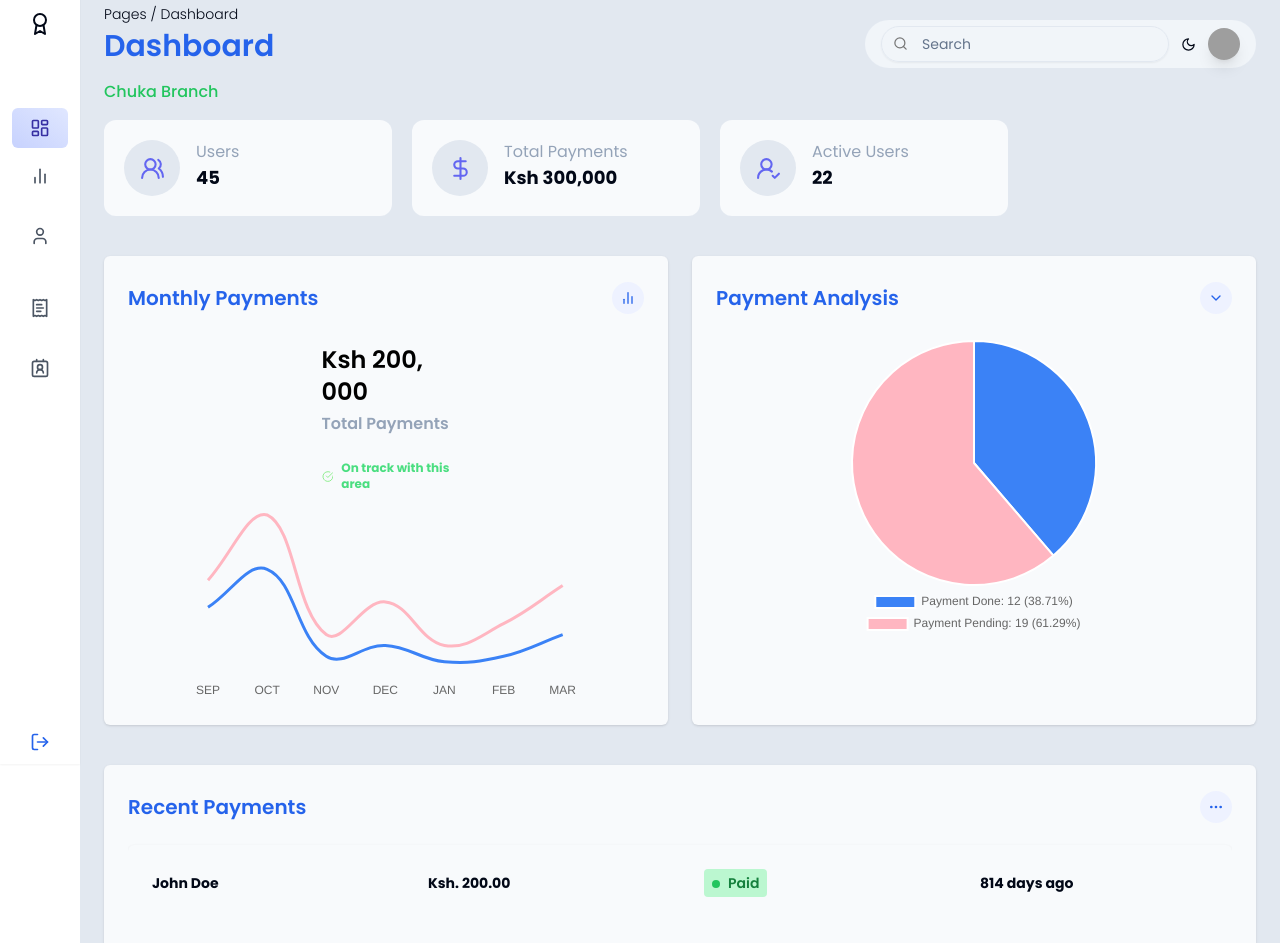
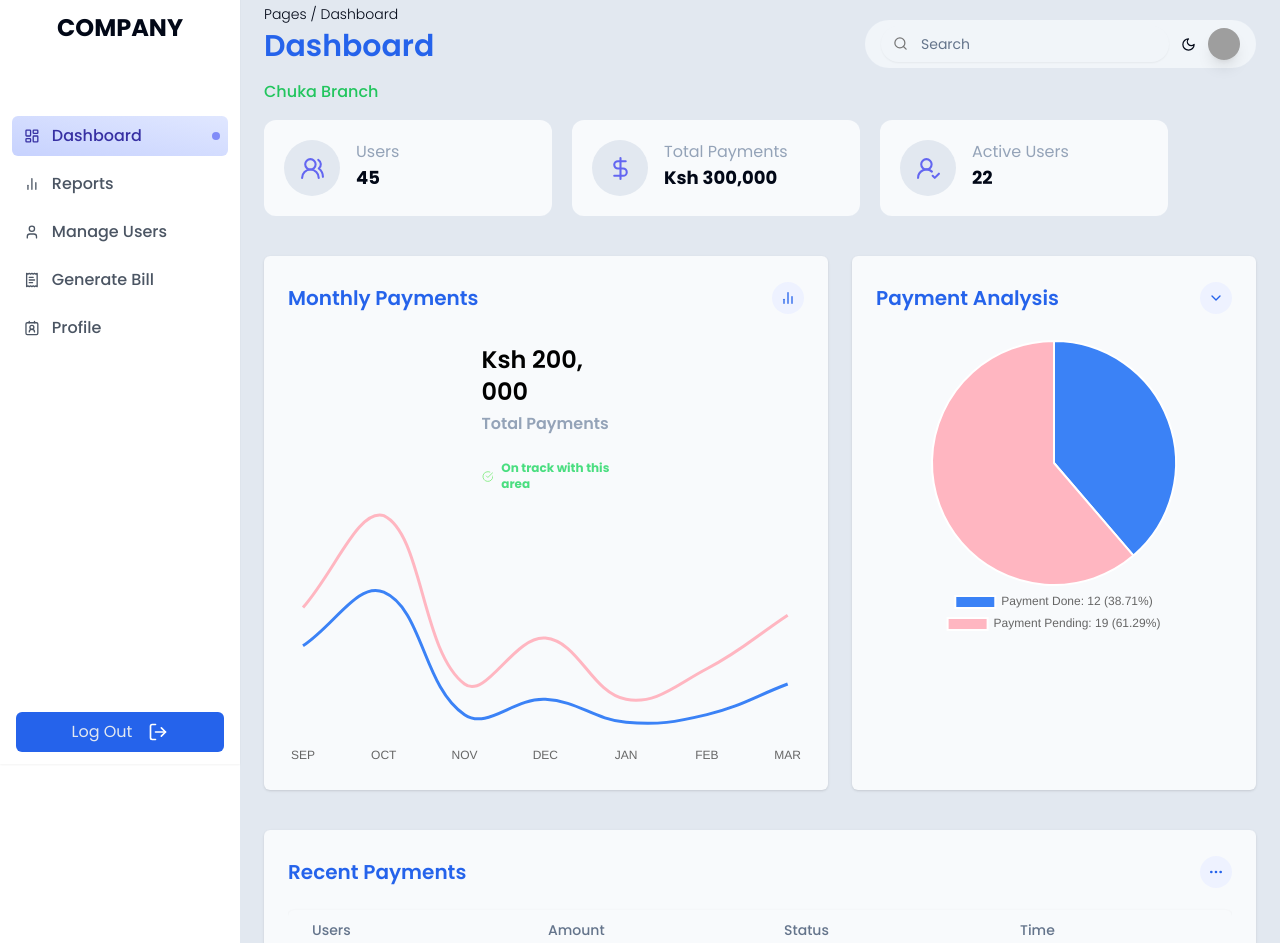
Before and after one commit to deluxesande/nextjs-ems-dashboard, a Next.js app: page / in a window 1280 px wide. Shown: the part 20-963 px from the top of the page. Built offline with nearby package versions, Linux system fonts and the light colour scheme; grey boxes are pictures that could not be loaded.

Commit message:
(Update): responsive auth pages

```diff
--- a/components/BillTable/index.tsx
+++ b/components/BillTable/index.tsx
@@ -56,6 +56,7 @@ const bills = [
 
 export function BillTable() {
     return (
+        <div className="overflow-x-auto">
             <Table className="bg-slate-50 shadow rounded-md mt-5">
                 <TableHeader className="pr-6">
                     <TableRow>
@@ -104,5 +105,6 @@ export function BillTable() {
                     ))}
                 </TableBody>
             </Table>
+        </div>
     );
 }
--- a/components/MonthLineChart/index.tsx
+++ b/components/MonthLineChart/index.tsx
@@ -87,7 +87,7 @@ export default function LineChartComponent() {
     }, []);
 
     return (
-        <div className="w-full lg:w-3/4">
+        <div className="w-full">
             <canvas ref={chartRef} />
         </div>
     );
--- a/components/PaymentTable/index.tsx
+++ b/components/PaymentTable/index.tsx
@@ -49,6 +49,7 @@ export function PaymentTable() {
                         size={20}
                     />
                 </div>
+                <div className="overflow-x-auto">
                     <Table className="bg-slate-50 shadow rounded-md mt-5 p-6">
                         <TableHeader className="pr-6">
                             <TableRow>
@@ -78,6 +79,7 @@ export function PaymentTable() {
                         </TableBody>
                     </Table>
                 </div>
+            </div>
         </>
     );
 }
--- a/components/RecentPaymentTable/index.tsx
+++ b/components/RecentPaymentTable/index.tsx
@@ -70,15 +70,16 @@ export function RecentPaymentTable() {
                         size={20}
                     />
                 </div>
+                <div className="overflow-x-auto">
                     <Table className="bg-slate-50 shadow rounded-md mt-5 p-6">
-                    {/* <TableHeader className="pr-6">
+                        <TableHeader className="pr-6">
                             <TableRow className="border-none">
                                 <TableHead className="pl-6">Users</TableHead>
                                 <TableHead className="pl-6">Amount</TableHead>
                                 <TableHead className="pl-6">Status</TableHead>
                                 <TableHead className="pl-6">Time</TableHead>
                             </TableRow>
-                    </TableHeader> */}
+                        </TableHeader>
                         <TableBody>
                             {payments.map((payment, index) => (
                                 <TableRow key={index} className="border-none">
@@ -101,7 +102,8 @@ export function RecentPaymentTable() {
                                             className={`inline-block px-2 py-1 rounded items-center ${
                                                 payment.Status === "Paid"
                                                     ? "bg-green-200 text-green-700"
-                                                : payment.Status === "Pending"
+                                                    : payment.Status ===
+                                                      "Pending"
                                                     ? "bg-yellow-200 text-yellow-700"
                                                     : "bg-red-200 text-red-700"
                                             }`}
@@ -127,6 +129,7 @@ export function RecentPaymentTable() {
                         </TableBody>
                     </Table>
                 </div>
+            </div>
         </>
     );
 }
--- a/components/SideMenu/index.tsx
+++ b/components/SideMenu/index.tsx
@@ -1,30 +1,63 @@
 "use-client";
+import { SideMenuContext } from "@/context/SideMenuProvider";
+import { Building2, LogOut } from "lucide-react";
 import { useRouter } from "next/router";
-import { createContext, useContext } from "react";
-import { Award, LogOut } from "lucide-react";
-import { SideMenuContext } from "@/context/SideMenuProvider";
+import { useContext, useEffect } from "react";
 
 const SideMenu = ({ children }: any) => {
     const { expanded, setExpanded } = useContext(SideMenuContext);
 
     const router = useRouter();
 
+    useEffect(() => {
+        const checkScreenSizeAndSetExpand = () => {
+            const screenWidthThreshold = 768; // Example for tablets and larger screens
+            if (window.innerWidth > screenWidthThreshold) {
+                setExpanded(true);
+            } else {
+                setExpanded(false);
+            }
+        };
+
+        // Check and set on component mount
+        checkScreenSizeAndSetExpand();
+
+        // Set up the event listener for screen resize
+        window.addEventListener("resize", checkScreenSizeAndSetExpand);
+
+        // Clean up the event listener
+        return () => {
+            window.removeEventListener("resize", checkScreenSizeAndSetExpand);
+        };
+    });
+
+    const toggleExpand = () => {
+        // Define the screen width threshold for toggling expand
+        const screenWidthThreshold = 768; // Example for tablets and larger screens
+
+        if (window.innerWidth > screenWidthThreshold) {
+            setExpanded(!expanded);
+        } else {
+            // Optionally handle the case for smaller screens
+            setExpanded(false);
+        }
+    };
     return (
         <aside
-            className={`h-screen py-4 ${
+            className={`h-screen py-4 w-20 ${
                 expanded ? "lg:w-60" : "w-20"
             } sticky top-0`}
         >
             <nav className="h-full flex flex-col bg-white shadow-sm">
                 <div
                     className="p-4 pb-2 flex justify-center items-center cursor-pointer"
-                    onClick={() => setExpanded(!expanded)}
+                    onClick={toggleExpand}
                 >
                     {!expanded ? (
                         // Display this when the view is not expanded
-                        <Award
+                        <Building2
                             size={24}
-                            className="mb-14"
+                            className="mb-14 text-primary"
                             color="currentColor"
                         />
                     ) : (
--- a/components/SideMenuLayout/index.tsx
+++ b/components/SideMenuLayout/index.tsx
@@ -76,7 +76,7 @@ const SideMenuLayout: React.FC<{
                             />
                             <Input
                                 id="search"
-                                className="rounded-full pl-10 w-full lg:w-72"
+                                className="rounded-full pl-10 w-full lg:w-72 appearance-none border-none outline-none bg-transparent"
                                 placeholder="Search"
                                 type="text"
                             />
--- a/components/UserTable/index.tsx
+++ b/components/UserTable/index.tsx
@@ -42,6 +42,7 @@ const users = [
 
 export function UserTable() {
     return (
+        <div className="overflow-x-auto">
             <Table className="bg-slate-50 shadow rounded-md mt-5">
                 <TableHeader className="pr-6">
                     <TableRow>
@@ -86,5 +87,6 @@ export function UserTable() {
                     ))}
                 </TableBody>
             </Table>
+        </div>
     );
 }
--- a/components/utils/LoginForm.tsx
+++ b/components/utils/LoginForm.tsx
@@ -80,7 +80,7 @@ export default function LoginForm() {
                 <hr></hr>
             </CardHeader>
             <CardContent>
-                <form className="space-y-4" onSubmit={signIn}>
+                <form className="space-y-4 pb-4 lg:pb-0" onSubmit={signIn}>
                     <div className="space-y-4">
                         <Select>
                             <SelectTrigger className="w-full">
--- a/components/utils/SideMenuItem.tsx
+++ b/components/utils/SideMenuItem.tsx
@@ -28,7 +28,7 @@ const SideMenuItem: React.FC<{
             <span
                 className={`flex justify-between items-center
                         overflow-hidden transition-all ${
-                            expanded ? "w-52 ml-3" : "w-0"
+                            expanded ? "lg:w-52 ml-3" : "w-0"
                         } `}
             >
                 {text}
--- a/pages/login/index.tsx
+++ b/pages/login/index.tsx
@@ -11,7 +11,7 @@ export default function LoginPage() {
                 <div className="flex-1 h-screen flex flex-col justify-center items-center">
                     {/* Form */}
                     <LoginForm />
-                    <div className="footer fixed bottom-5">
+                    <div className="footer fixed bottom-5 hidden lg:block">
                         <p className="text-xs">
                             &copy; Deluxe Agency. All rights reserved. Made by
                             Deluxe!
@@ -19,7 +19,7 @@ export default function LoginPage() {
                     </div>
                 </div>
                 <div
-                    className="bg-primary flex-1 h-screen flex justify-center items-center"
+                    className="bg-primary flex-1 h-screen justify-center items-center hidden lg:flex"
                     style={{ borderBottomLeftRadius: "150px" }}
                 >
                     {/* Vector image */}
--- a/pages/register/index.tsx
+++ b/pages/register/index.tsx
@@ -11,7 +11,7 @@ export default function LoginPage() {
                 <div className="flex-1 h-screen flex flex-col justify-center items-center">
                     {/* Form */}
                     <RegisterForm />
-                    <div className="footer fixed bottom-5">
+                    <div className="footer fixed bottom-5 hidden lg:block">
                         <p className="text-xs">
                             &copy; Deluxe Agency. All rights reserved. Made by
                             Deluxe!
@@ -19,7 +19,7 @@ export default function LoginPage() {
                     </div>
                 </div>
                 <div
-                    className="bg-primary flex-1 h-screen flex justify-center items-center"
+                    className="bg-primary flex-1 h-screen hidden lg:flex justify-center items-center"
                     style={{ borderBottomLeftRadius: "150px" }}
                 >
                     {/* Vector image */}
```
Lines whose indentation alone changed are shown as unchanged.
